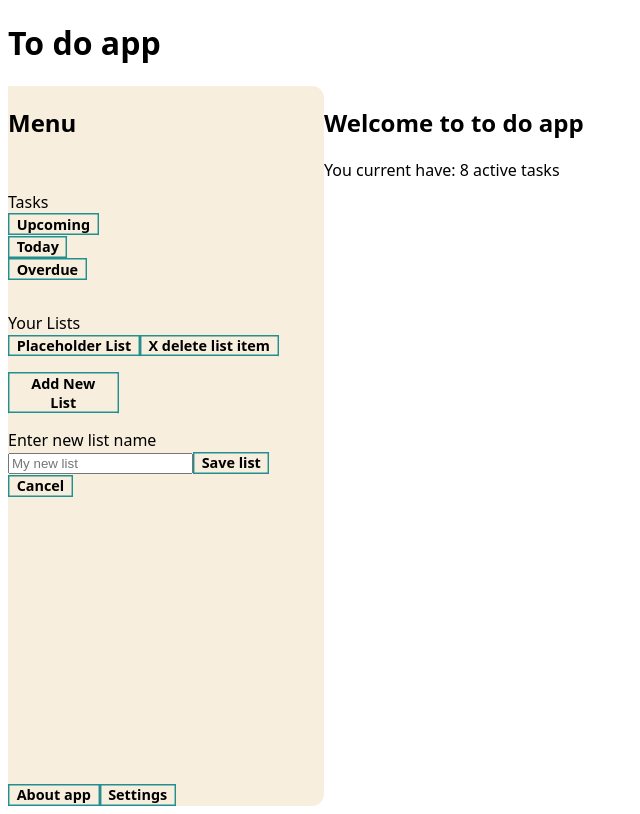
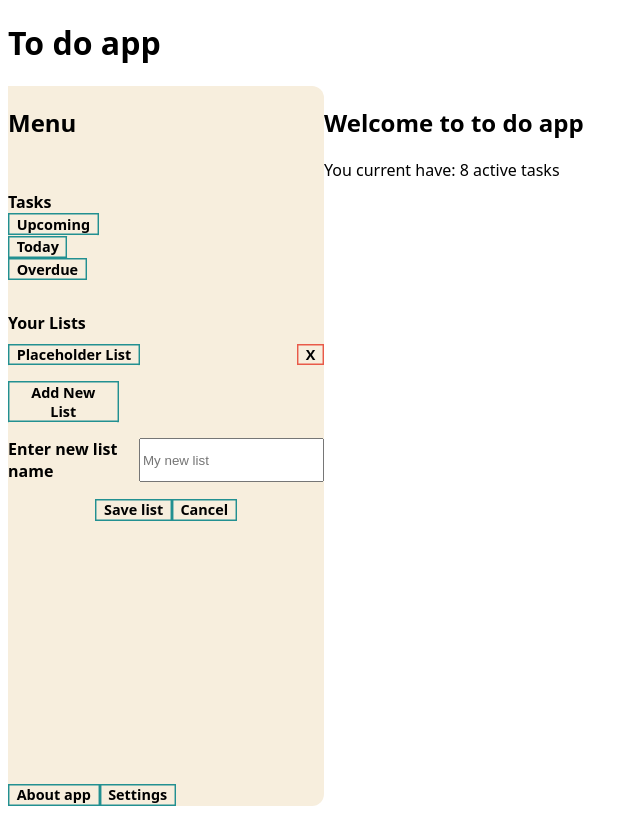
Before and after one commit to mikeski-aa/to-do-app-react, a React (Vite) app: page / in a window 1280 px wide. Both pictures are taken after a click on the button "Add New List". Shown: the whole page, without its empty margins (0-640 px from the left). Built offline with nearby package versions, Linux system fonts and the light colour scheme.

Commit message:
Css done for most of the app

```diff
--- a/src/components/AddNewList.jsx
+++ b/src/components/AddNewList.jsx
@@ -37,13 +37,19 @@ function AddNewList() {
 
   return (
     <div className="addNewList">
-      <label>Enter new list name</label>
+      <div className="listEnter">
+        <label>
+          <b>Enter new list name</b>
+        </label>
         <input
           type="text"
           className="newListNameInput"
           placeholder="My new list"
           onChange={handleInputChange}
         ></input>
+      </div>
+
+      <div>
         <button className="saveNewList" onClick={handleSaveList}>
           Save list
         </button>
@@ -51,6 +57,7 @@ function AddNewList() {
           Cancel
         </button>
       </div>
+    </div>
   );
 }
 
--- a/src/components/ListButton.jsx
+++ b/src/components/ListButton.jsx
@@ -112,7 +112,9 @@ function ListButton(props) {
       <button className="listButton" onClick={handleListClick}>
         {props.listName}
       </button>
-      <button onClick={handleDeleteClick}>X delete list item</button>
+      <button className="deleteListItem" onClick={handleDeleteClick}>
+        X
+      </button>
     </div>
   );
 }
--- a/src/components/Nav.jsx
+++ b/src/components/Nav.jsx
@@ -41,7 +41,7 @@ function Nav() {
           <h2>Menu</h2>
         </div>
         <div className="tasks">
-          Tasks
+          <b>Tasks</b>
           <div className="upcomingTasks" onClick={handleOpenUpcoming}>
             <button>Upcoming</button>
           </div>
@@ -55,7 +55,7 @@ function Nav() {
 
         <div className="lists">
           <div className="currentLists">
-            Your Lists
+            <b>Your Lists</b>
             {taskContext.currentList.map((item) => (
               <ListButton
                 listName={item.listName}
--- a/src/index.css
+++ b/src/index.css
@@ -1,4 +1,3 @@
 body {
-  font-family: system-ui, -apple-system, BlinkMacSystemFont, "Segoe UI", Roboto,
-    Oxygen, Ubuntu, Cantarell, "Open Sans", "Helvetica Neue", sans-serif;
+  font-family: system-ui, sans-serif;
 }
--- a/src/styles/Nav.css
+++ b/src/styles/Nav.css
@@ -22,3 +22,30 @@
 .addNewListItemBtn {
   width: 35%;
 }
+
+.deleteListItem {
+  --c: #e95a49;
+}
+
+.listButtonDiv {
+  display: flex;
+  justify-content: space-between;
+}
+
+.currentLists {
+  display: flex;
+  flex-direction: column;
+  gap: 0.6rem;
+}
+
+.addNewList {
+  display: flex;
+  flex-direction: column;
+  align-items: center;
+  gap: 1rem;
+}
+
+.listEnter {
+  display: flex;
+  gap: 1rem;
+}
```
Lines whose indentation alone changed are shown as unchanged.
